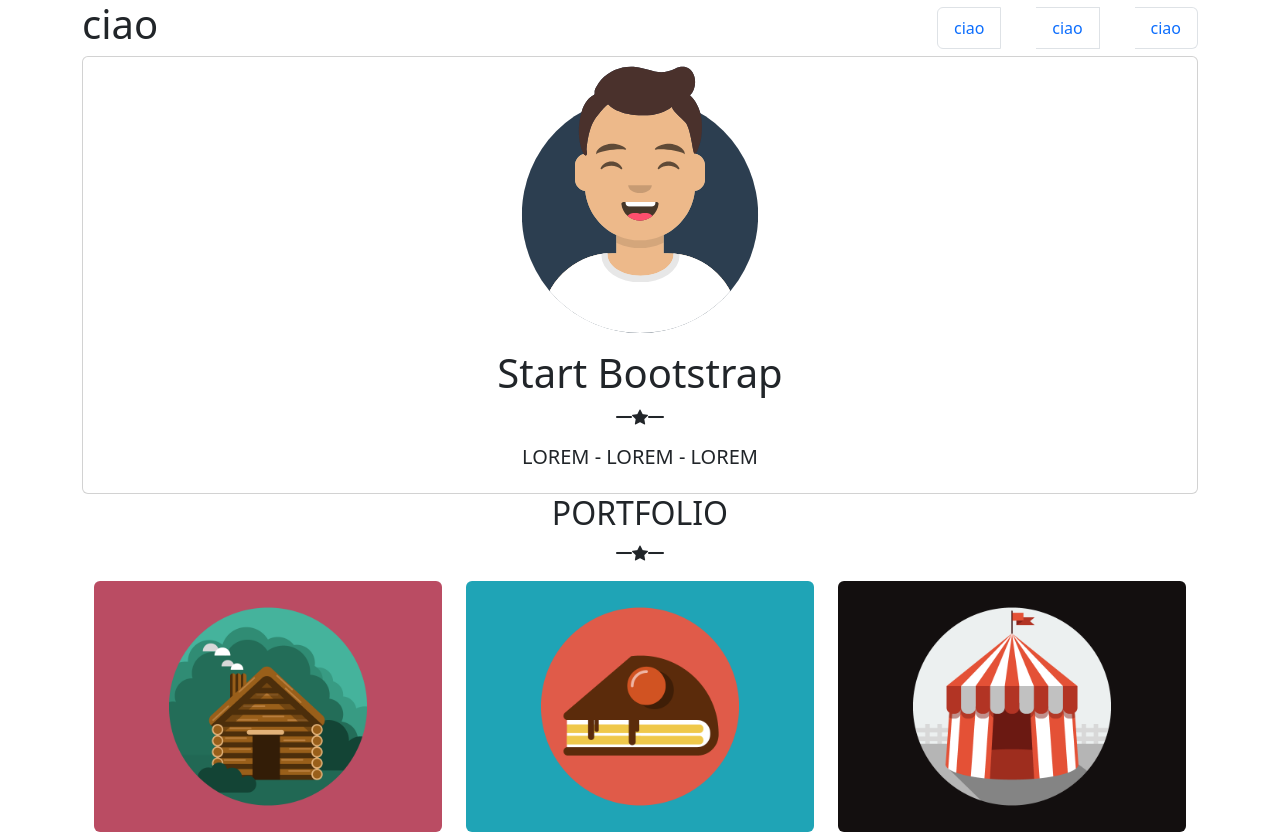
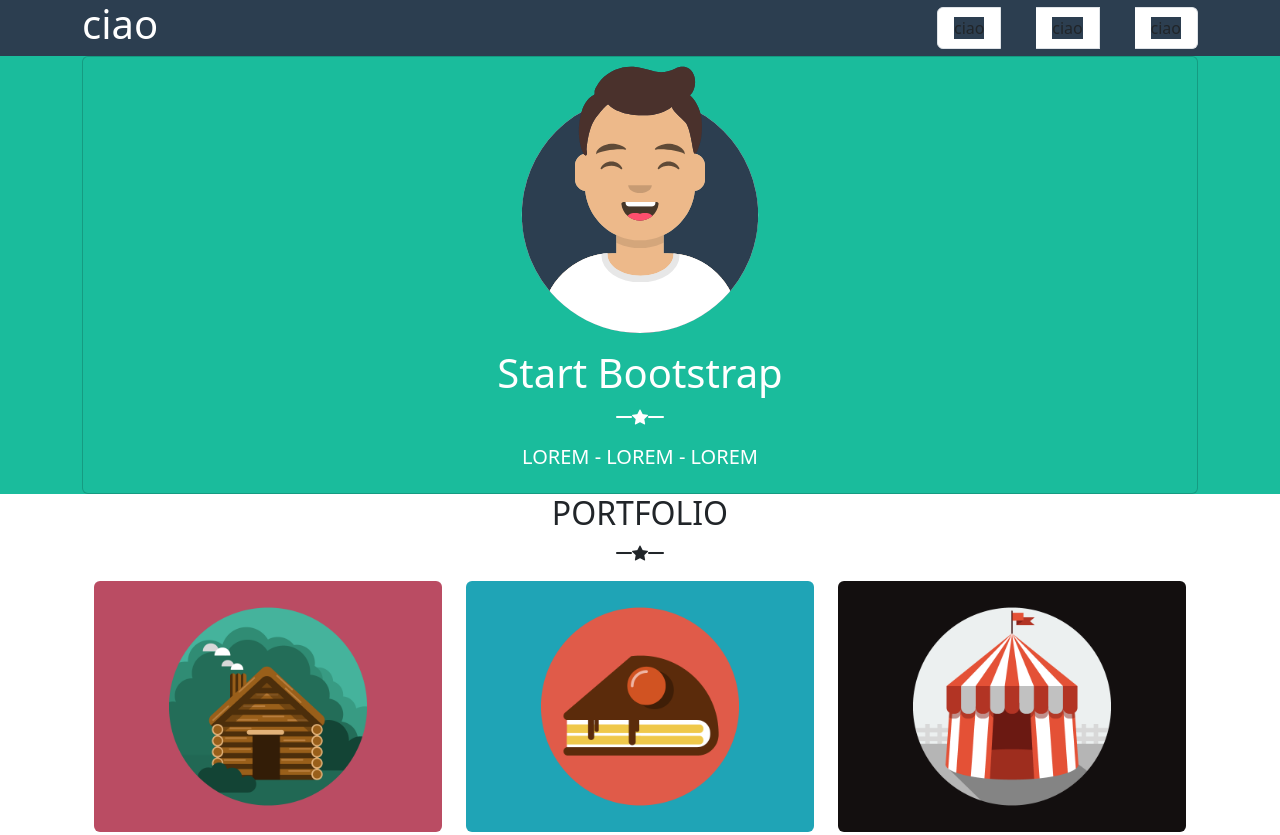
Before and after one commit to MatteoGiuntella/html-css-bootstrap-freelancer, a plain HTML site: page index.html in a window 1280 px wide. Shown: the top 835 px of the page. Drawn offline with nearby package versions, Linux system fonts and the light colour scheme.

Commit message:
fix background color and text decorations

```diff
--- a/css/style.css
+++ b/css/style.css
@@ -3,6 +3,9 @@
 
 a{
     text-decoration: none;
+    background-color: #2C3E50;
+    color: white;
+    padding: 0;
 }
 li{
     list-style: none;
@@ -26,3 +29,17 @@
 footer{
     margin-top: 30px;
 }
+.green{
+    background-color: #1ABC9C;
+    color: white;
+}
+header,
+footer{
+    background-color: #2C3E50;
+    color: white;
+}
+
+#bottom-footer{
+    background-color: black;
+    color: white;
+}
--- a/index.html
+++ b/index.html
@@ -39,9 +39,9 @@
               <ul
                 class="list-group list-group-horizontal d-flex justify-content-between"
               >
-                <li class="list-group-item"><a href="">ciao</a></li>
-                <li class="list-group-item"><a href="">ciao</a></li>
-                <li class="list-group-item"><a href="">ciao</a></li>
+                <li class="list-group-item"><a>ciao</a></li>
+                <li class="list-group-item"><a>ciao</a></li>
+                <li class="list-group-item"><a>ciao</a></li>
               </ul>
             </div>
             <div class="col-3 text-end d-md-none d-lg-none">
@@ -59,15 +59,15 @@
     <main>
       <section class="green">
         <div class="container">
-          <div class="row">
+          <div class="row green">
             <div class="col text-center">
-              <div class="card">
+              <div class="card green">
                 <div class="row flex-column align-items-center">
                   <div id="box-img" class="col-6 col-md-3 col-lg-3">
                     <img
                       id="avatar"
                       src="img/avatar.svg"
-                      class="card-img-top"
+                      class="card-img-top "
                       alt="..."
                     />
                   </div>
@@ -207,7 +207,7 @@
     <footer>
       <section>
         <div class="container">
-          <div class="row text-center justify-content-between">
+          <div class="row text-center justify-content-between g-3">
             <div class="col-12 col-md-3 col-lg-3">
               <div>Lorem ipsum dolor sit amet.</div>
               <div>Lorem ipsum dolor sit.</div>
@@ -228,9 +228,9 @@
           </div>
         </div>
       </section>
-      <section>
-          <div class="row">
-              <div class="col-12 justify-content-center text-center">
+      <section id="bottom-footer">
+          <div class="row justify-content-center text-center align-items-end">
+              <div class="col-12 justify-content-center text-center align-items-end ">
                 <p>Copyright</p>
               </div>
 
```
